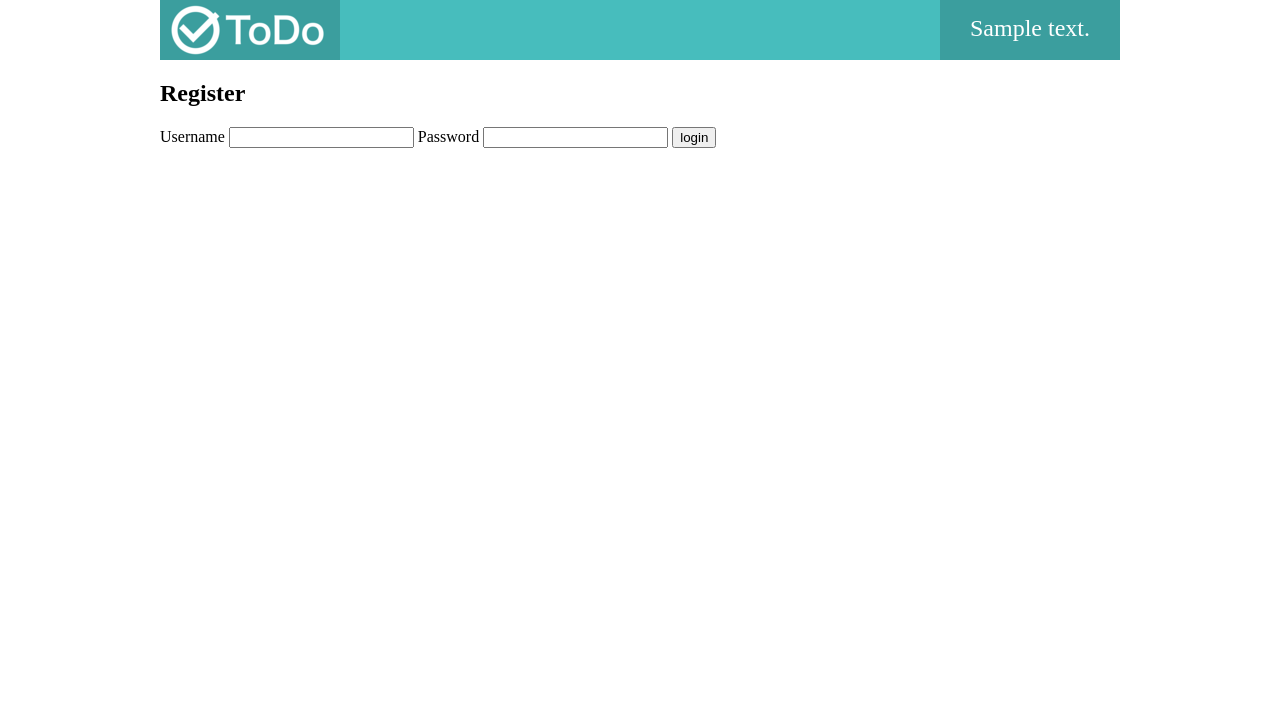
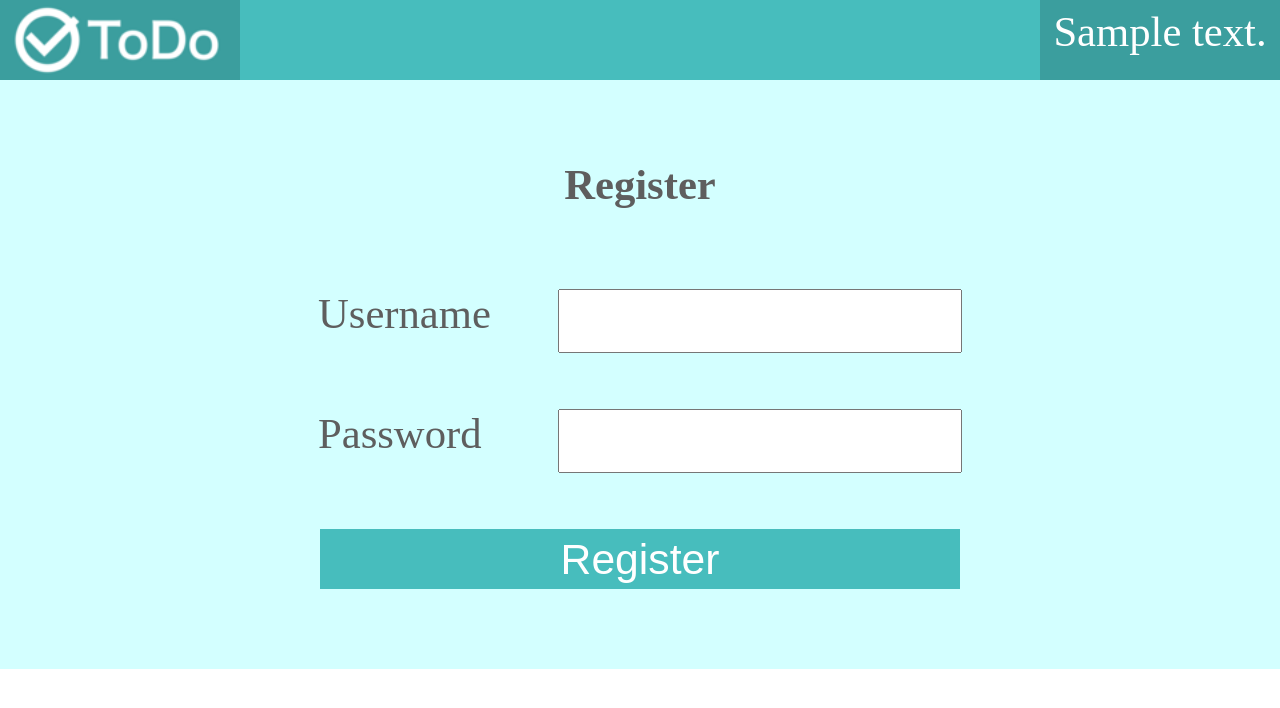
Before and after one commit to onion213/practice, a Flask app: template flask-todo/flask/flask-todo/templates/auth/register.html in a window 1280 px wide. Shown: the top 708 px of the page. Run offline with Flask 2, Linux system fonts and the light colour scheme; the template is opened without the code that fills it: most values are stand-ins (such as "Sample title", 1, 10 or a date in 2020).

Commit message:
flask-todo / add css to authenticating forms.

```diff
--- a/flask-todo/flask/flask-todo/static/style.css
+++ b/flask-todo/flask/flask-todo/static/style.css
@@ -1,12 +1,19 @@
+* {
+    padding: 0;
+    margin: 0;
+    color: #5e5e5e;
+    font-size: 32pt;
+}
+
 body {
-    width: 960px;
+    width: 960pt;
     margin: 0 auto;
 }
 
 div.header {
     display: flex;
     justify-content: flex-end;
-    height: 60px;
+    height: 60pt;
     background-color: #47bdbd;
     margin: 0;
     padding: 0;
@@ -16,23 +23,71 @@ div.header >:first-child {
     margin-right: auto;
 }
 
+img.logo {
+    height: 60pt;
+    width: 180pt;
+}
+
 nav ul {
     display: flex;
     list-style: none;
     background-color: #3b9e9e;
     margin-top: 0;
-    padding: 0;
-    padding-top: 15px;
-    height: 45px;
+    padding-top: 5pt;
+    height: 55pt;
 }
 
 nav li {
-    width: 180px;
+    width: 180pt;
     text-align: center;
 }
 
 nav a {
-    font-size: 24px;
+    display: block;
+    height: 60pt;
+    font-size: 32pt;
     color: white;
     text-decoration: none;
 }
+
+section.content {
+    background-color: #d3ffff;
+}
+
+h1 {
+    display: block;
+    margin: 0 auto;
+    padding: 60pt 0;
+    text-align: center;
+}
+
+
+form.auth {
+    padding-bottom: 60pt;
+}
+
+form.auth div.q {
+    display: flex;
+    justify-content: center;
+    height: 45pt;
+    margin-bottom: 45pt;
+}
+
+form.auth div.q label {
+    width: 180pt;
+}
+
+form.auth div.q input {
+    height: 45pt;
+    width: 300pt;
+}
+
+form.auth input.submit {
+    display: block;
+    background-color: #47bdbd;
+    height: 45pt;
+    width: 480pt;
+    color: white;
+    margin: 0 auto;
+    border: none;
+}
--- a/flask-todo/flask/flask-todo/templates/auth/register.html
+++ b/flask-todo/flask/flask-todo/templates/auth/register.html
@@ -5,11 +5,15 @@
 {% endblock %}
 
 {% block content %}
-    <form method="post">
-        <label for="username">Username</label>
-        <input name="username" id="username" required>
-        <label for="password">Password</label>
-        <input type="password" name="password" id="password" required>
-        <input type="submit" value="login">
+    <form class="auth" method="post">
+        <div class="q">
+            <label for="username">Username</label>
+            <input name="username" id="username" required>
+        </div>
+        <div class="q">
+            <label for="password">Password</label>
+            <input type="password" name="password" id="password" required>
+        </div>
+        <input class="submit" type="submit" value="Register">
     </form>
 {% endblock %}
```
Also changed, not shown: flask-todo/flask/flask-todo/templates/auth/login.html (+10 -6 lines).
